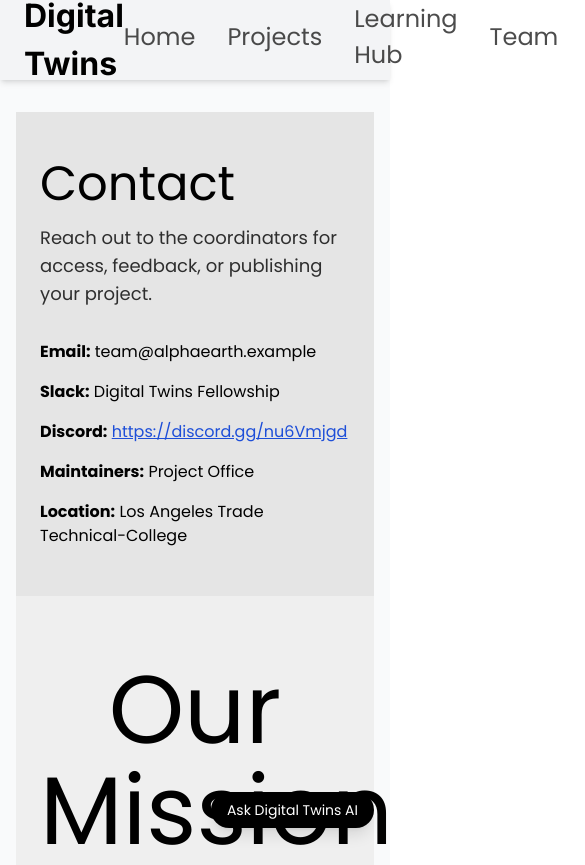
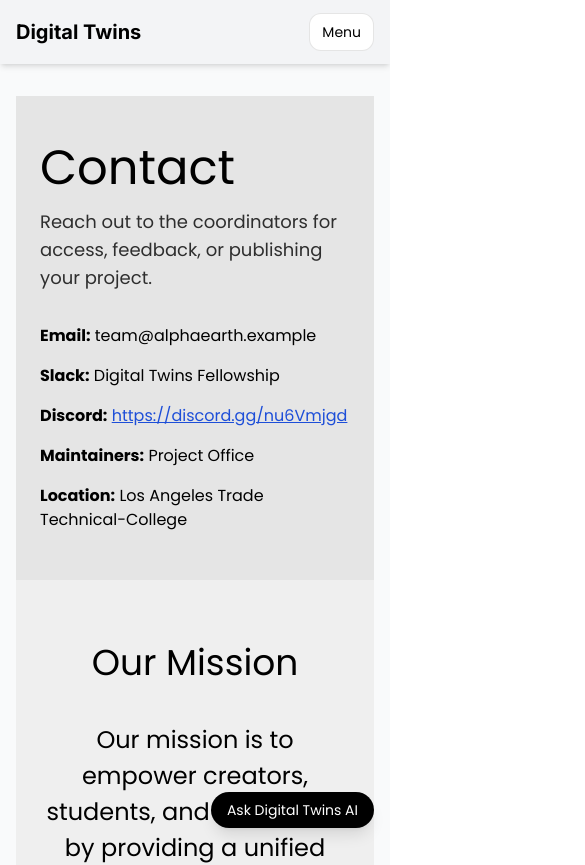
Before and after one commit to digitaltwinshub/MainHub, a React (Create React App) app: page /#/contact in a window 390 px wide. Shown: the top 865 px of the page, 585 px wide, since content can reach past the window. Built offline with nearby package versions, Linux system fonts and the light colour scheme.

Commit message:
Fix mobile layout (responsive navbar and headings)

```diff
--- a/src/components/Navbar.js
+++ b/src/components/Navbar.js
@@ -1,62 +1,80 @@
-import React from 'react';
+import React, { useState } from 'react';
 import { NavLink } from 'react-router-dom';
 
 const Navbar = () => {
+  const [open, setOpen] = useState(false);
+
+  const linkBase = ({ isActive }) =>
+    `${isActive ? 'text-black' : 'text-black/70'} hover:text-black transition-colors border-b-2 ${isActive ? 'border-black' : 'border-transparent'} pb-1`;
+
   return (
     <nav className="bg-gray-100 shadow-md">
-      <div className="max-w-7xl mx-auto px-6">
-        <div className="h-20 flex items-center justify-between">
-          <div className="flex items-center">
-            <span className="font-bold text-black" style={{ fontFamily: 'Inter, system-ui, -apple-system, Segoe UI, Roboto, Helvetica, Arial, sans-serif', fontSize: 32 }}>Digital Twins</span>
+      <div className="max-w-7xl mx-auto px-4 sm:px-6">
+        <div className="h-16 sm:h-20 flex items-center justify-between">
+          <div className="flex items-center min-w-0">
+            <span
+              className="font-bold text-black truncate"
+              style={{ fontFamily: 'Inter, system-ui, -apple-system, Segoe UI, Roboto, Helvetica, Arial, sans-serif' }}
+            >
+              <span className="text-xl sm:text-2xl">Digital Twins</span>
+            </span>
           </div>
-          <div className="flex items-center space-x-8">
-            <NavLink
-              to="/"
-              className={({ isActive }) =>
-                `${isActive ? 'text-black' : 'text-black/70'} hover:text-black transition-colors border-b-2 ${isActive ? 'border-black' : 'border-transparent'} pb-1`
-              }
-              style={{ fontFamily: 'Poppins, ui-sans-serif, system-ui', fontSize: 24 }}
-            >
+
+          {/* Desktop links */}
+          <div className="hidden md:flex items-center space-x-8">
+            <NavLink to="/" className={linkBase} style={{ fontFamily: 'Poppins, ui-sans-serif, system-ui', fontSize: 20 }}>
               Home
             </NavLink>
-            <NavLink
-              to="/projects"
-              className={({ isActive }) =>
-                `${isActive ? 'text-black' : 'text-black/70'} hover:text-black transition-colors border-b-2 ${isActive ? 'border-black' : 'border-transparent'} pb-1`
-              }
-              style={{ fontFamily: 'Poppins, ui-sans-serif, system-ui', fontSize: 24 }}
-            >
+            <NavLink to="/projects" className={linkBase} style={{ fontFamily: 'Poppins, ui-sans-serif, system-ui', fontSize: 20 }}>
               Projects
             </NavLink>
-            <NavLink
-              to="/learning-hub"
-              className={({ isActive }) =>
-                `${isActive ? 'text-black' : 'text-black/70'} hover:text-black transition-colors border-b-2 ${isActive ? 'border-black' : 'border-transparent'} pb-1`
-              }
-              style={{ fontFamily: 'Poppins, ui-sans-serif, system-ui', fontSize: 24 }}
-            >
+            <NavLink to="/learning-hub" className={linkBase} style={{ fontFamily: 'Poppins, ui-sans-serif, system-ui', fontSize: 20 }}>
               Learning Hub
             </NavLink>
-            <NavLink
-              to="/team"
-              className={({ isActive }) =>
-                `${isActive ? 'text-black' : 'text-black/70'} hover:text-black transition-colors border-b-2 ${isActive ? 'border-black' : 'border-transparent'} pb-1`
-              }
-              style={{ fontFamily: 'Poppins, ui-sans-serif, system-ui', fontSize: 24 }}
-            >
+            <NavLink to="/team" className={linkBase} style={{ fontFamily: 'Poppins, ui-sans-serif, system-ui', fontSize: 20 }}>
               Team
             </NavLink>
-            <NavLink
-              to="/contact"
-              className={({ isActive }) =>
-                `${isActive ? 'text-black' : 'text-black/70'} hover:text-black transition-colors border-b-2 ${isActive ? 'border-black' : 'border-transparent'} pb-1`
-              }
-              style={{ fontFamily: 'Poppins, ui-sans-serif, system-ui', fontSize: 24 }}
-            >
+            <NavLink to="/contact" className={linkBase} style={{ fontFamily: 'Poppins, ui-sans-serif, system-ui', fontSize: 20 }}>
               Contact
             </NavLink>
           </div>
+
+          {/* Mobile menu button */}
+          <button
+            type="button"
+            className="md:hidden inline-flex items-center justify-center rounded-xl border border-black/10 bg-white px-3 py-2 text-black"
+            aria-label="Toggle navigation"
+            aria-expanded={open}
+            onClick={() => setOpen((v) => !v)}
+          >
+            <span className="text-sm" style={{ fontFamily: 'Poppins, ui-sans-serif' }}>
+              Menu
+            </span>
+          </button>
         </div>
+
+        {/* Mobile links */}
+        {open && (
+          <div className="md:hidden pb-4">
+            <div className="flex flex-col gap-3 rounded-2xl bg-white border border-black/10 p-4">
+              <NavLink to="/" className={linkBase} style={{ fontFamily: 'Poppins, ui-sans-serif, system-ui', fontSize: 18 }} onClick={() => setOpen(false)}>
+                Home
+              </NavLink>
+              <NavLink to="/projects" className={linkBase} style={{ fontFamily: 'Poppins, ui-sans-serif, system-ui', fontSize: 18 }} onClick={() => setOpen(false)}>
+                Projects
+              </NavLink>
+              <NavLink to="/learning-hub" className={linkBase} style={{ fontFamily: 'Poppins, ui-sans-serif, system-ui', fontSize: 18 }} onClick={() => setOpen(false)}>
+                Learning Hub
+              </NavLink>
+              <NavLink to="/team" className={linkBase} style={{ fontFamily: 'Poppins, ui-sans-serif, system-ui', fontSize: 18 }} onClick={() => setOpen(false)}>
+                Team
+              </NavLink>
+              <NavLink to="/contact" className={linkBase} style={{ fontFamily: 'Poppins, ui-sans-serif, system-ui', fontSize: 18 }} onClick={() => setOpen(false)}>
+                Contact
+              </NavLink>
+            </div>
+          </div>
+        )}
       </div>
     </nav>
   );
--- a/src/pages/ContactPage.js
+++ b/src/pages/ContactPage.js
@@ -64,10 +64,10 @@
         <div className="max-w-7xl mx-auto px-6 py-16 md:py-24">
           <h2
             ref={missionTitleRef}
-            className={`text-center text-black leading-tight transition-all duration-700 ease-out ${
+            className={`text-center text-black leading-tight text-4xl sm:text-5xl md:text-7xl transition-all duration-700 ease-out ${
               missionInView ? 'opacity-100 translate-y-0' : 'opacity-0 translate-y-4'
             }`}
-            style={{ fontFamily: 'Poppins, ui-sans-serif', fontWeight: 400, fontSize: 96, lineHeight: 1.05 }}
+            style={{ fontFamily: 'Poppins, ui-sans-serif', fontWeight: 400, lineHeight: 1.05 }}
           >
             Our Mission
           </h2>
--- a/src/pages/ProjectsPage.js
+++ b/src/pages/ProjectsPage.js
@@ -264,8 +264,8 @@
     >
       <div className="max-w-7xl mx-auto px-6 py-10 relative">
         <h1
-          className="text-black"
-          style={{ fontFamily: 'Taygiacs, Poppins, ui-sans-serif', fontWeight: 400, fontSize: 88, lineHeight: 1 }}
+          className="text-black text-4xl sm:text-5xl md:text-7xl"
+          style={{ fontFamily: 'Taygiacs, Poppins, ui-sans-serif', fontWeight: 400, lineHeight: 1 }}
         >
           Projects
         </h1>
```
